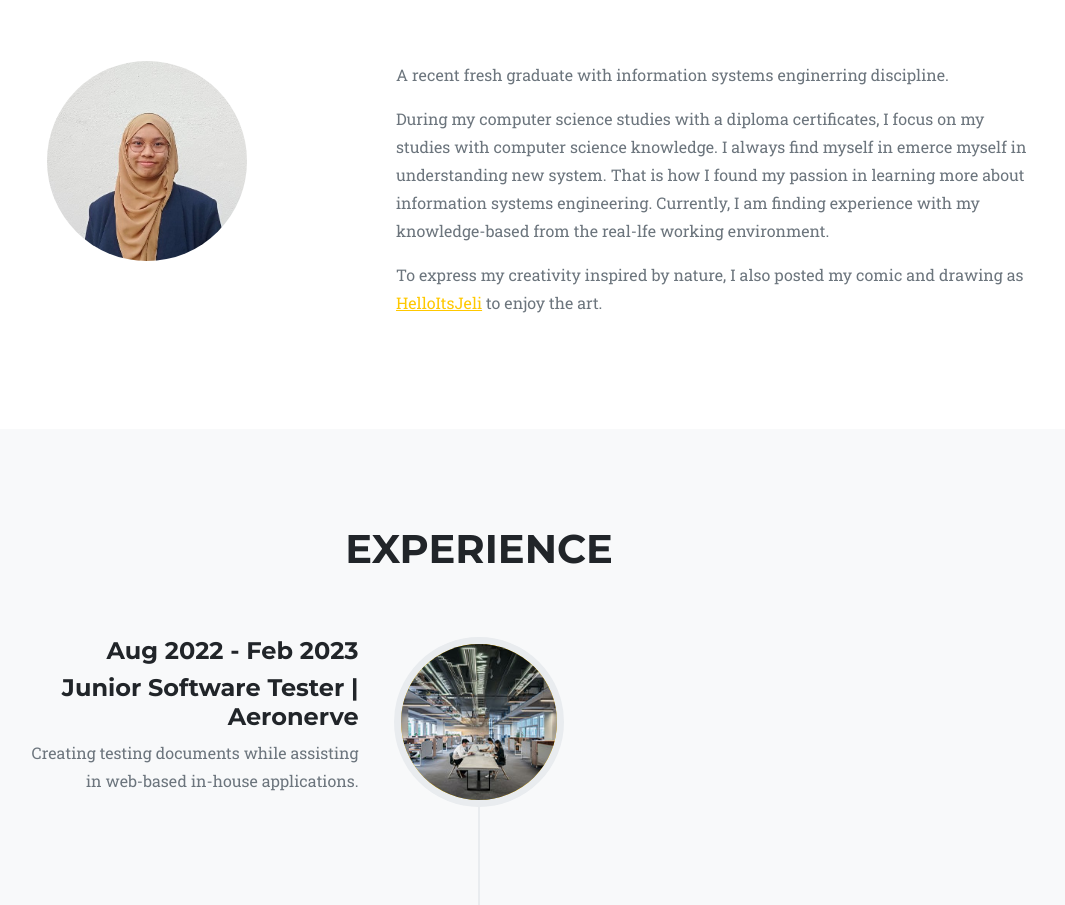
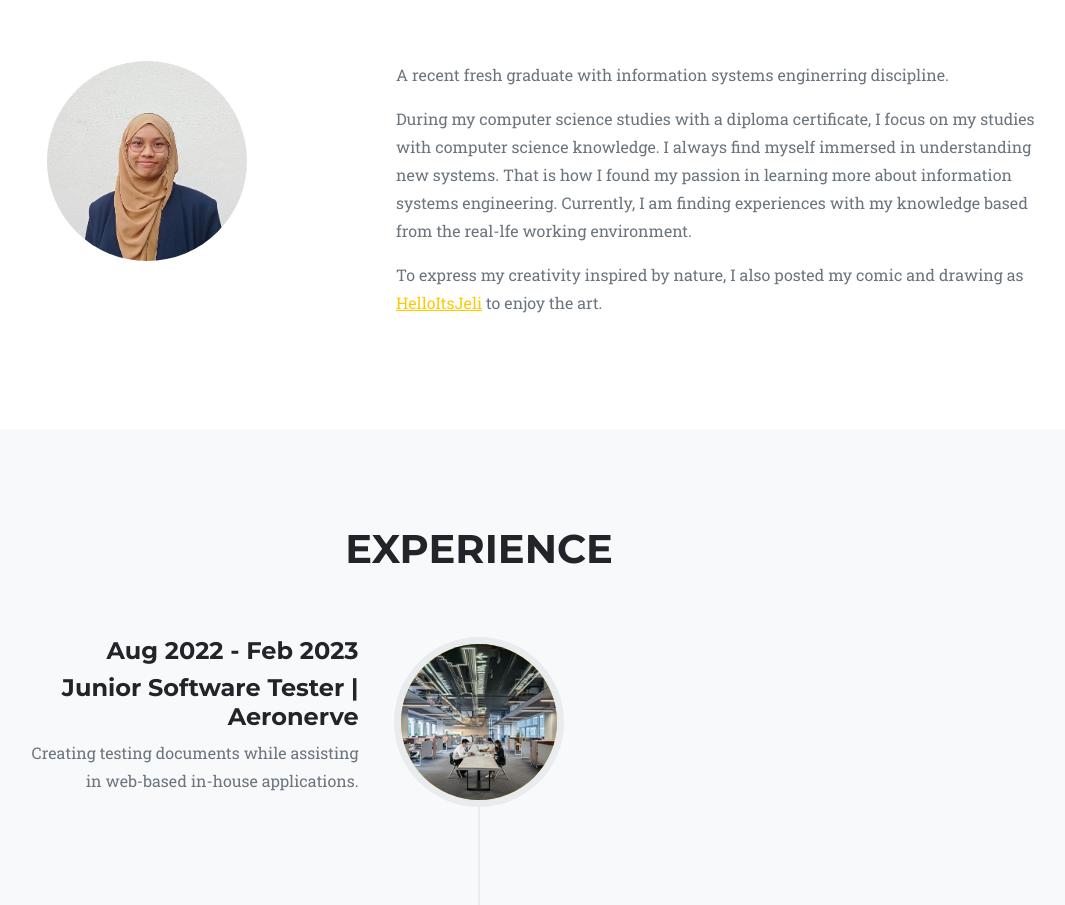
Before and after one commit to ameera-iman/ameera-iman.github.io, a plain HTML site: page index.html in a window 1280 px wide. Shown: the part 823-1728 px from the top of the page, without its empty margins (161-1226 px from the left). Drawn offline with nearby package versions, Linux system fonts and the light colour scheme.

Commit message:
Update index.html

```diff
--- a/index.html
+++ b/index.html
@@ -55,7 +55,7 @@
                     </div>
                     <div class="col-md-7">
                         <p class="text-muted">A recent fresh graduate with information systems enginerring discipline.</p>
-                        <p class="text-muted">During my computer science studies with a diploma certificates, I focus on my studies with computer science knowledge. I always find myself in emerce myself in understanding new system. That is how I found my passion in learning more about information systems engineering. Currently, I am finding experience with my knowledge-based from the real-lfe working environment.</p>
+                        <p class="text-muted">During my computer science studies with a diploma certificate, I focus on my studies with computer science knowledge. I always find myself immersed in understanding new systems. That is how I found my passion in learning more about information systems engineering. Currently, I am finding experiences with my knowledge based from the real-lfe working environment.</p>
 
                         <p class="text-muted"> To express my creativity inspired by nature, I also posted my comic and drawing as <a href="https://www.instagram.com/helloitsjeli/" target="_blank">HelloItsJeli</a> to enjoy the art. </p>
                     </div>
```
